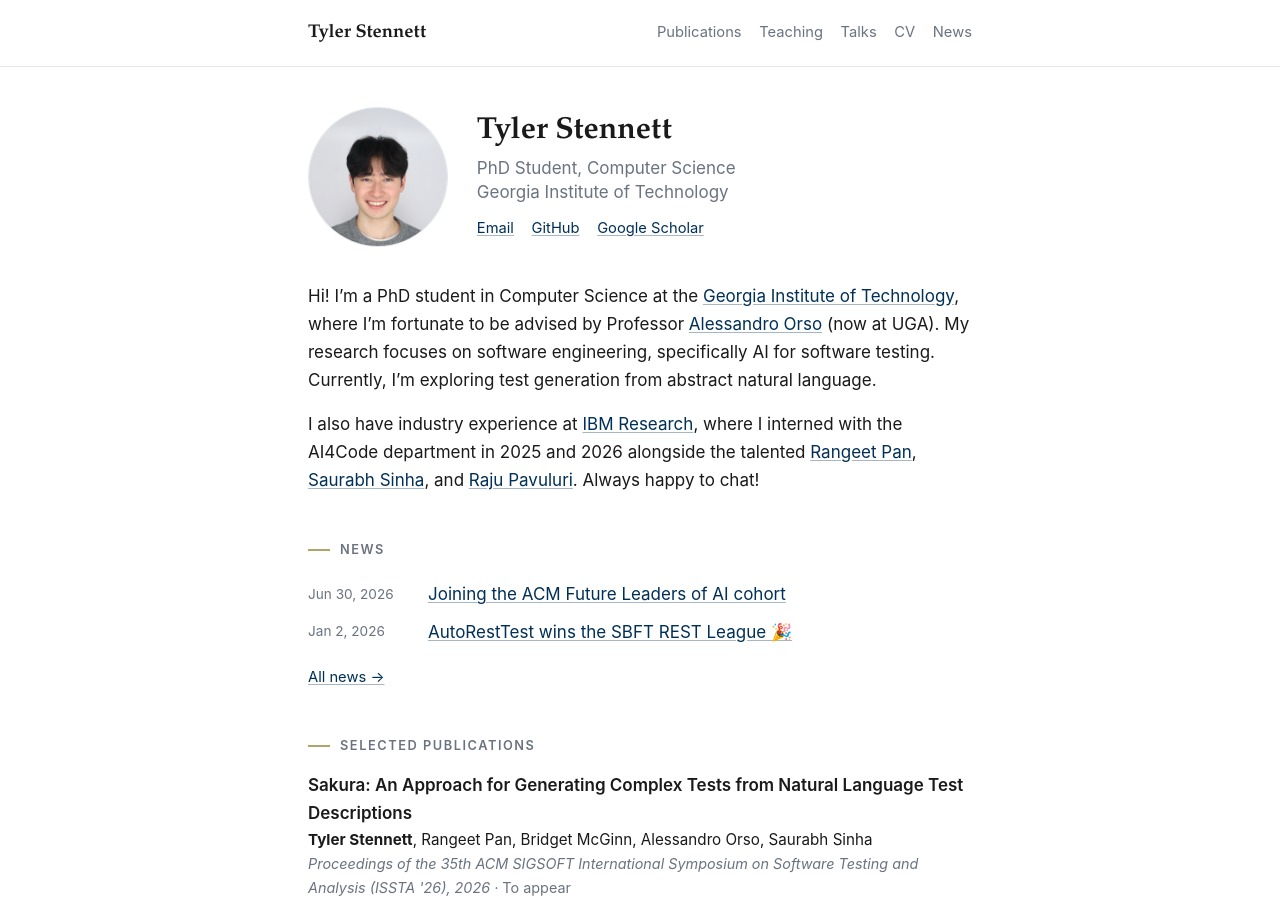
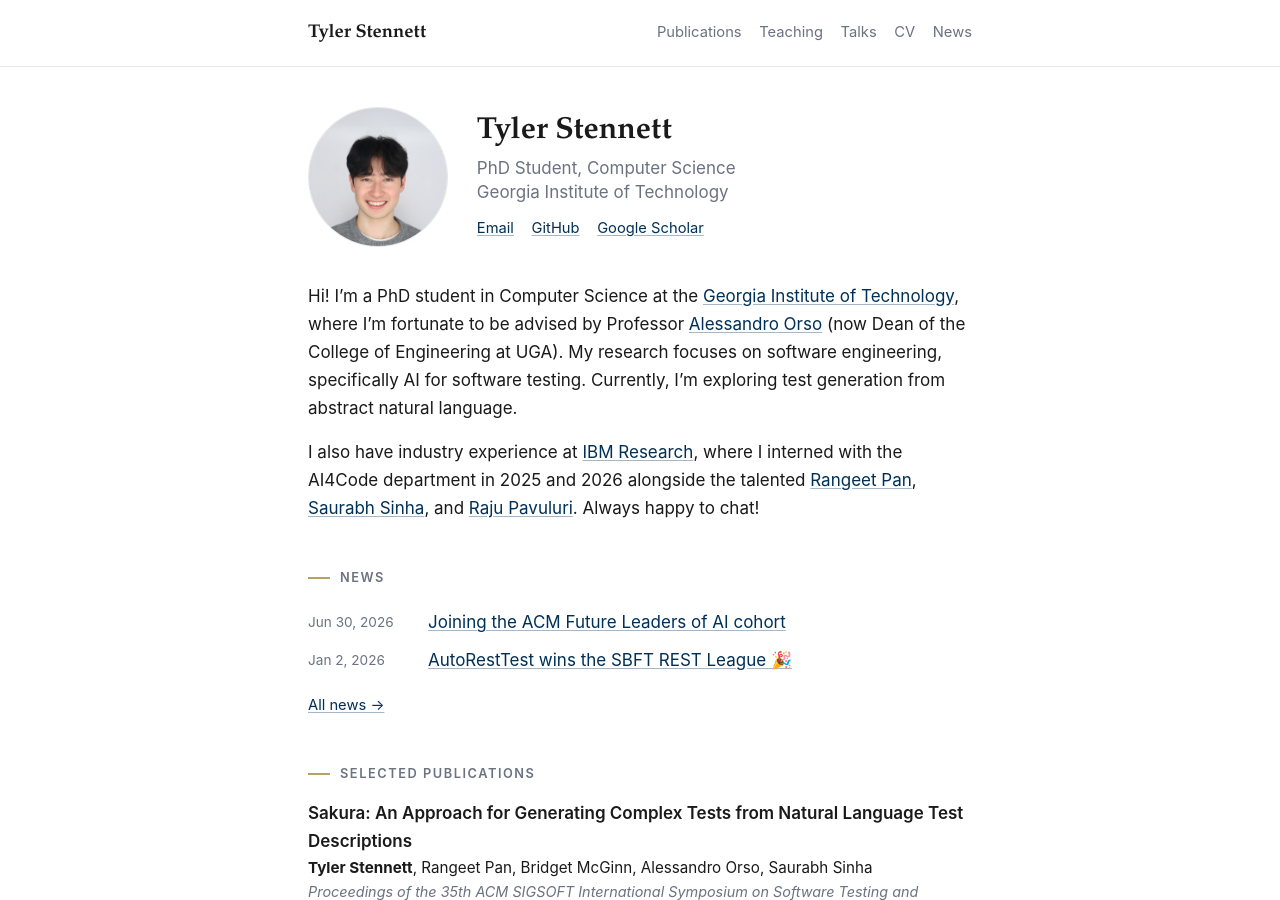
Before and after one commit to tylerstennett/tylerstennett.github.io, a Jekyll site: the page built from index.md, in a window 1280 px wide and 900 px high. Built offline with Jekyll 4.4.1, drawn with Linux system fonts in a browser that asks for light colours.

Commit message:
fix: state advisor's dean title precisely

```diff
--- a/index.md
+++ b/index.md
@@ -4,6 +4,6 @@ title: Home
 permalink: /
 ---
 
-Hi! I'm a PhD student in Computer Science at the [Georgia Institute of Technology](https://www.gatech.edu/), where I'm fortunate to be advised by Professor [Alessandro Orso](https://faculty.cc.gatech.edu/~orso/) (now at UGA). My research focuses on software engineering, specifically AI for software testing. Currently, I'm exploring test generation from abstract natural language.
+Hi! I'm a PhD student in Computer Science at the [Georgia Institute of Technology](https://www.gatech.edu/), where I'm fortunate to be advised by Professor [Alessandro Orso](https://faculty.cc.gatech.edu/~orso/) (now Dean of the College of Engineering at UGA). My research focuses on software engineering, specifically AI for software testing. Currently, I'm exploring test generation from abstract natural language.
 
 I also have industry experience at [IBM Research](https://research.ibm.com/), where I interned with the AI4Code department in 2025 and 2026 alongside the talented [Rangeet Pan](https://rangeetpan.github.io/), [Saurabh Sinha](https://research.ibm.com/people/saurabh-sinha), and [Raju Pavuluri](https://scholar.google.com/citations?user=d52Y4H4AAAAJ&hl=en). Always happy to chat!
```
